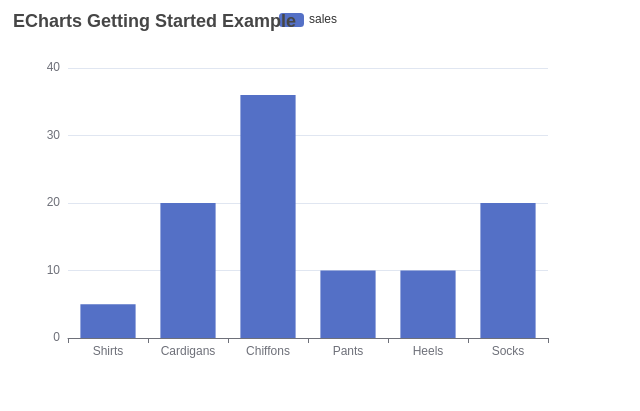
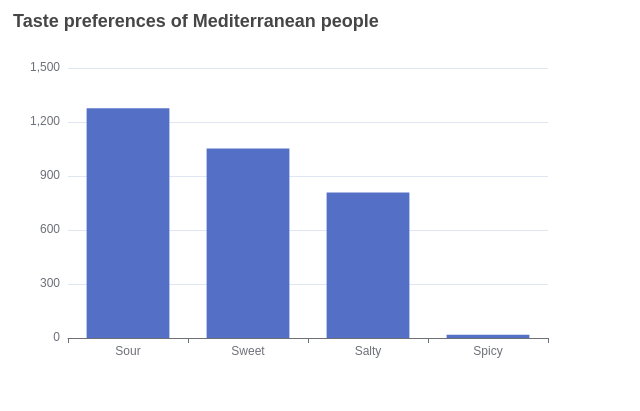
Before and after one commit to Elizabethc1986/Flavors_data_analysis, a plain HTML site: page website/index.html in a window 1280 px wide. Shown: the whole page, without its empty margins (0-640 px from the left). Drawn offline with nearby package versions, Linux system fonts and the light colour scheme.

Commit message:
Changes on the data and titles

```diff
--- a/website/index.html
+++ b/website/index.html
@@ -12,25 +12,26 @@
     <script type="text/javascript">
       // Initialize the echarts instance based on the prepared dom
       var myChart = echarts.init(document.getElementById('main'));
+      //[('Sour', 1277), ('Sweet', 1053), ('Salty', 809), ('Spicy', 18)]
 
       // Specify the configuration items and data for the chart
       var option = {
         title: {
-          text: 'ECharts Getting Started Example'
+          text: 'Taste preferences of Mediterranean people'
         },
         tooltip: {},
         legend: {
-          data: ['sales']
+          data: ['Taste preferences']
         },
         xAxis: {
-          data: ['Shirts', 'Cardigans', 'Chiffons', 'Pants', 'Heels', 'Socks']
+          data: ['Sour', 'Sweet', 'Salty', 'Spicy']
         },
         yAxis: {},
         series: [
           {
-            name: 'sales',
+            name: 'Number of people',
             type: 'bar',
-            data: [5, 20, 36, 10, 10, 20]
+            data: [1277, 1053, 809, 18]
           }
         ]
       };
```
